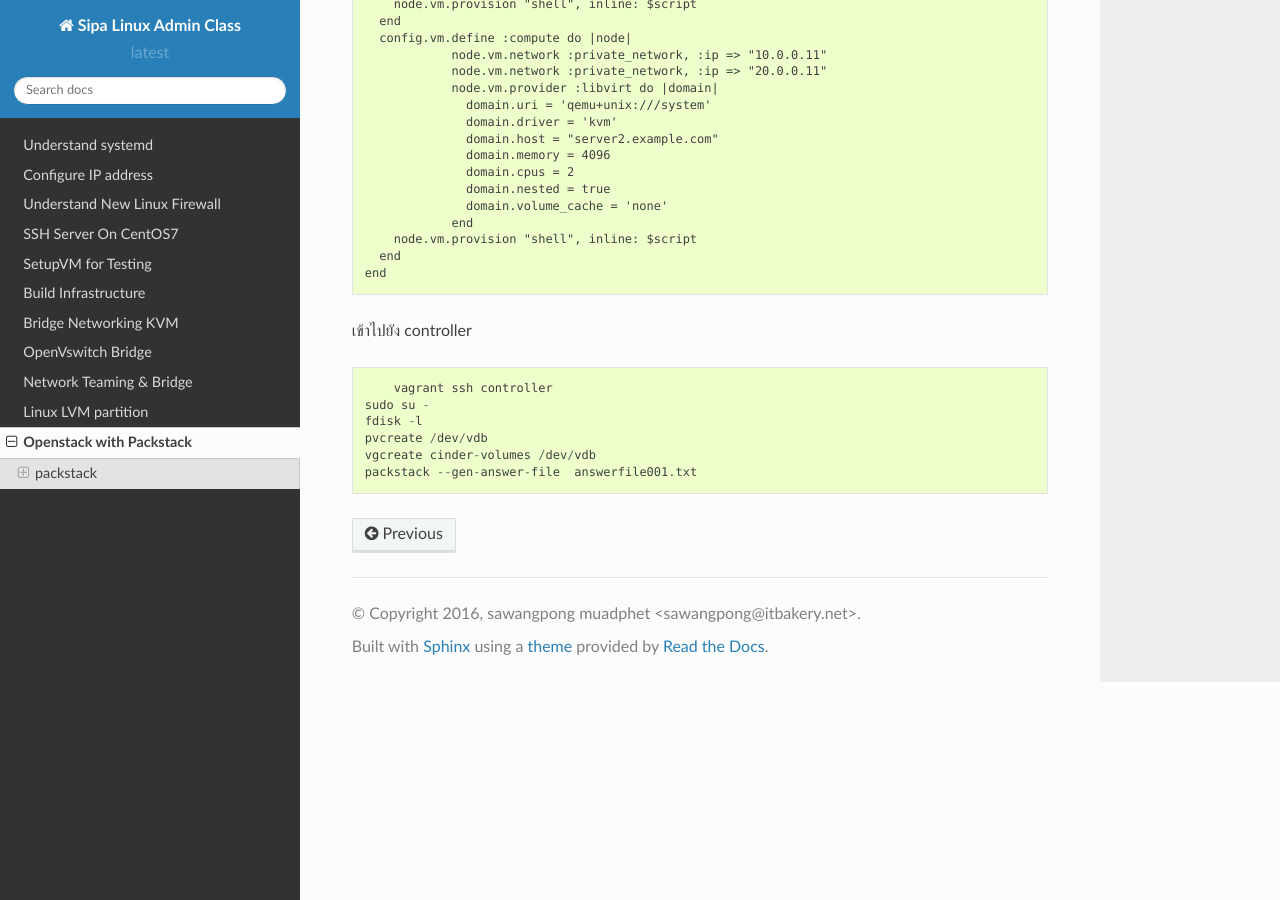
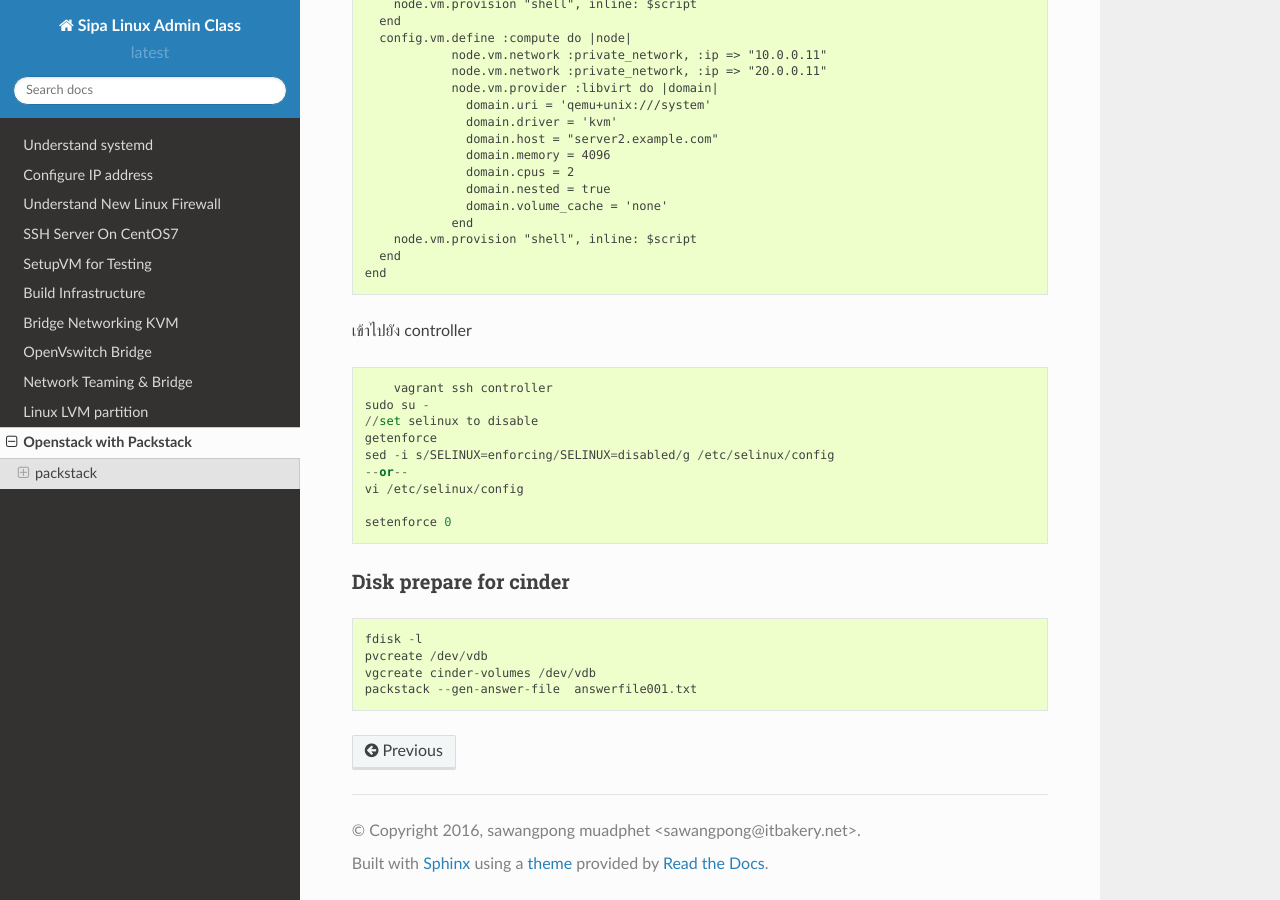
Before and after one commit to thaiopen/SipaLinuxCourse, a Sphinx documentation site: the page built from docs/source/packstack.rst, in a window 1280 px wide and 900 px high, scrolled down 801 px. Built offline with Sphinx 7.4.7 and the Read the Docs theme 2.0.0, drawn with Linux system fonts in a browser that asks for light colours.

Commit message:
building and pushing docs

```diff
--- a/docs/source/packstack.rst
+++ b/docs/source/packstack.rst
@@ -61,6 +61,18 @@ vagrant
 
 	vagrant ssh controller
     sudo su -
+    //set selinux to disable
+    getenforce
+    sed -i s/SELINUX=enforcing/SELINUX=disabled/g /etc/selinux/config
+    --or--
+    vi /etc/selinux/config
+
+    setenforce 0
+
+Disk prepare for cinder
+-----------------------
+::
+
     fdisk -l
     pvcreate /dev/vdb
     vgcreate cinder-volumes /dev/vdb
```
Also changed, not shown: 6 other files.
